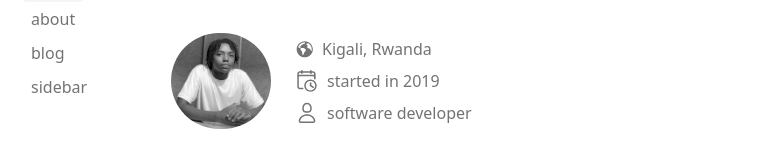
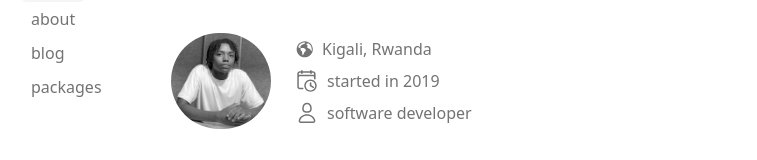
Before and after one commit to felixdusengimana/feldux, a Next.js app: page / in a window 1280 px wide. Shown: the part 231-391 px from the top of the page, without its empty margins (171-928 px from the left). Built offline with nearby package versions, Linux system fonts and the light colour scheme.

Commit message:
Update sidebar.tsx

```diff
--- a/components/sidebar.tsx
+++ b/components/sidebar.tsx
@@ -36,8 +36,8 @@ const navItems: INavItems = {
     y: 69,
     w: "56px",
   },
-  '/sidebar': {
-    name: 'sidebar',
+  '/packages': {
+    name: 'packages',
     x: 182,
     y: 104,
     w: '100px',
```
